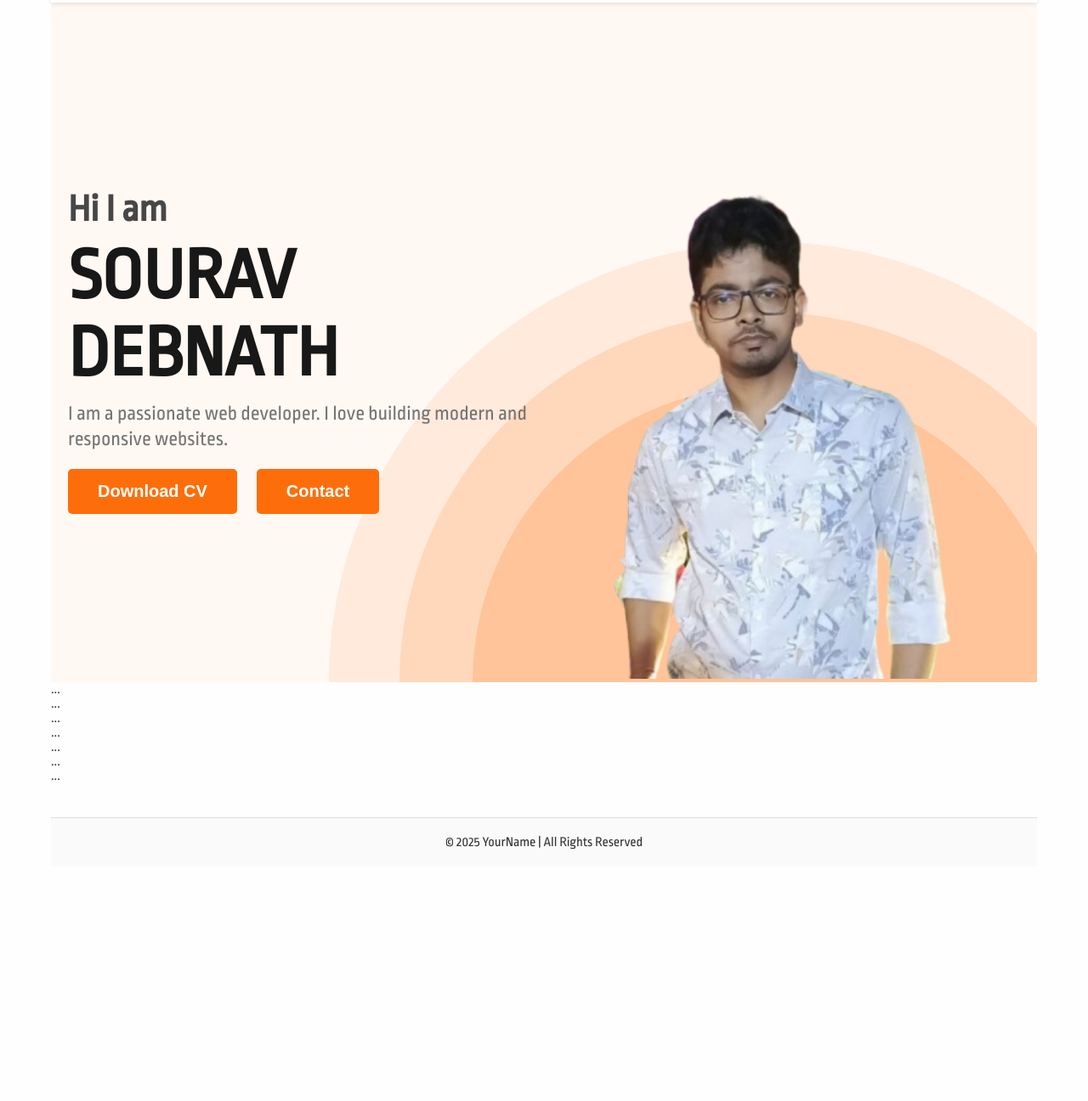
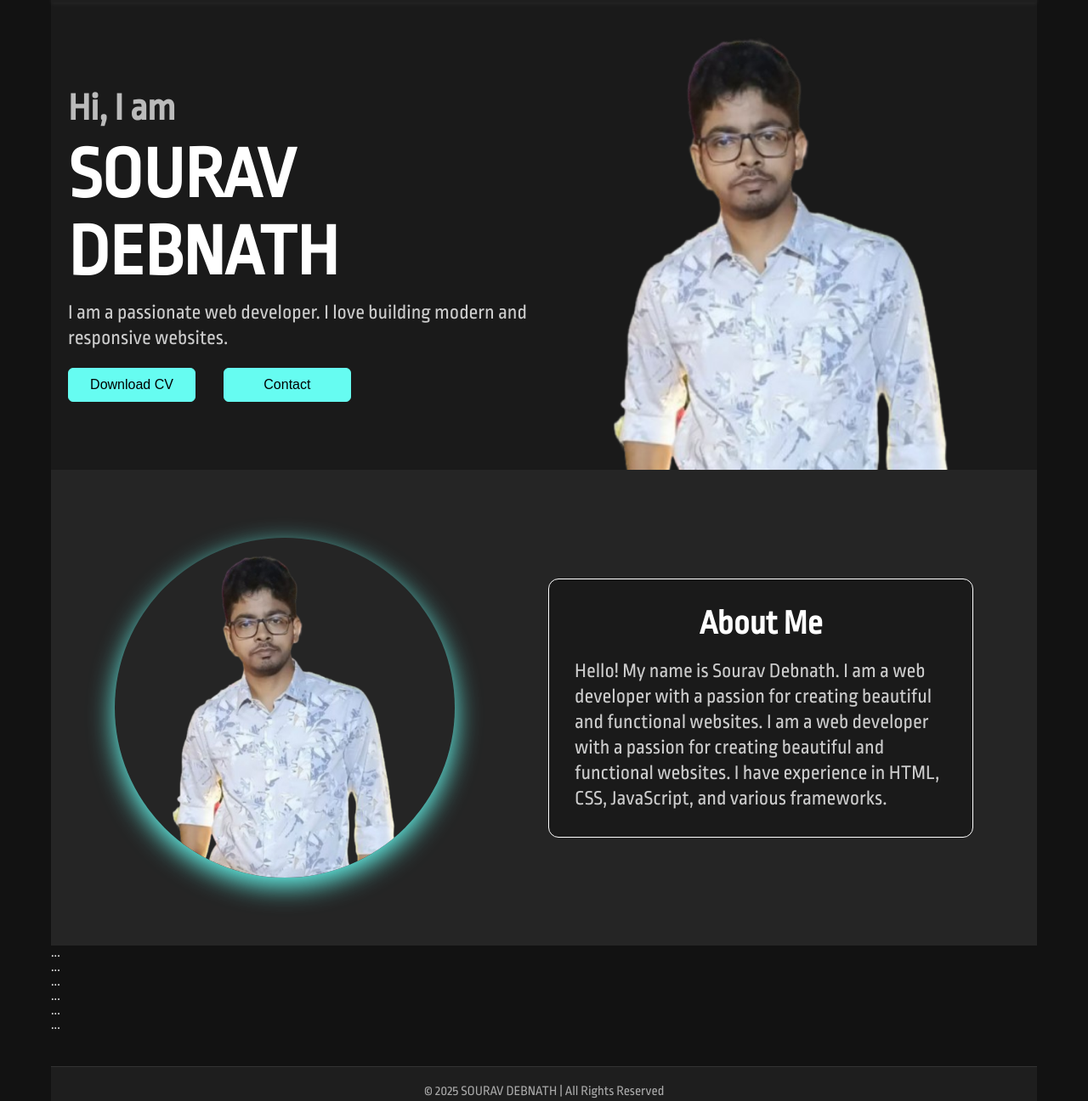
Before and after one commit to SOURAVcse9/personal-portfolio, a plain HTML site: page index.html in a window 1280 px wide. Shown: the part 63-1359 px from the top of the page at 85% size. Before the commit the page ends 1083 px from the top, so only its background shows below. Drawn offline with Linux system fonts and the light colour scheme.

Commit message:
change the website theme and add another section

```diff
--- a/index.html
+++ b/index.html
@@ -1,32 +1,25 @@
 <!DOCTYPE html>
 <html lang="en">
 <head>
-    <meta charset="UTF-8">
-    <meta name="viewport" content="width=device-width, initial-scale=1.0">
-    <title>web developer</title>
-    <link rel="shortcut icon" href="images/pic.png" type="image/x-icon">
+  <meta charset="UTF-8" />
+  <meta name="viewport" content="width=device-width, initial-scale=1.0"/>
+  <title>Web Developer</title>
+  <link rel="shortcut icon" href="images/pic.png" type="image/x-icon" />
 
-    <link rel="preconnect" href="https://fonts.googleapis.com">
-    <link rel="preconnect" href="https://fonts.gstatic.com" crossorigin>
-    <link href="https://fonts.googleapis.com/css2?family=Open+Sans&family=Ropa+Sans&display=swap" rel="stylesheet">
-    <link rel="stylesheet" href="styles/style.css">
+  <!-- Fonts -->
+  <link rel="preconnect" href="https://fonts.googleapis.com" />
+  <link rel="preconnect" href="https://fonts.gstatic.com" crossorigin />
+  <link href="https://fonts.googleapis.com/css2?family=Open+Sans&family=Ropa+Sans&display=swap" rel="stylesheet" />
 
+  <!-- Styles -->
+  <link rel="stylesheet" href="styles/style.css" />
 </head>
-
-<script>
-  function toggleMenu() {
-    const navMenu = document.getElementById("nav-menu");
-    navMenu.classList.toggle("show");
-  }
-</script>
 
 <body>
   <!-- Navbar -->
   <header class="navbar">
     <h2 class="logo">SOURAV DEBNATH</h2>
-    <div class="hamburger" onclick="toggleMenu()">
-      &#9776;
-    </div>
+    <div class="hamburger" onclick="toggleMenu()">&#9776;</div>
     <nav id="nav-menu" class="nav-links">
       <ul>
         <li><a href="#about">About</a></li>
@@ -40,25 +33,38 @@
     </nav>
   </header>
 
-
-  <div class="bannar">
+  <!-- Banner -->
+  <section class="bannar">
     <div class="bannar-content">
-        <h3 class="bannar-greating">Hi I am</h3>
-        <h1 class="bannar-heading">SOURAV DEBNATH</h1>
-        <p class="bannar-discreption">
-          I am a passionate web developer. I love building modern and responsive websites.
-        </p>
+      <h3 class="bannar-greating">Hi, I am</h3>
+      <h1 class="bannar-heading">SOURAV DEBNATH</h1>
+      <p class="bannar-discreption">
+        I am a passionate web developer. I love building modern and responsive websites.
+      </p>
+      <div class="button-group">
         <button class="btn-primary">Download CV</button>
         <button class="btn-primary">Contact</button>
+      </div>
     </div>
     <div class="bannar-image">
-      <img src="images/profile.png" alt="profile picture">
+      <img src="images/profile.png" alt="Profile picture" />
     </div>
-  </div>
+  </section>
 
-
-  <!-- Sections (placeholders, will fill in next steps) -->
-  <section id="about">...</section>
+  <!-- Placeholder Sections -->
+  <section class="about">
+    <div class="photo">
+      <img src="images/profile.png" alt="Profile picture" class="profile-photo" />
+    </div>
+    <div class="about-content">
+      <h2 class="about-heading">About Me</h2>
+      <p class="about-description">
+        Hello! My name is Sourav Debnath. I am a web developer with a passion for creating beautiful and functional websites.
+        I am a web developer with a passion for creating beautiful and functional websites.
+        I have experience in HTML, CSS, JavaScript, and various frameworks.
+      </p>
+      </div>
+    </section>
   <section id="skills">...</section>
   <section id="experience">...</section>
   <section id="education">...</section>
@@ -68,7 +74,15 @@
 
   <!-- Footer -->
   <footer class="footer">
-    <p>© 2025 YourName | All Rights Reserved</p>
+    <p>© 2025 SOURAV DEBNATH | All Rights Reserved</p>
   </footer>
+
+  <!-- Script for Menu -->
+  <script>
+    function toggleMenu() {
+      const navMenu = document.getElementById("nav-menu");
+      navMenu.classList.toggle("show");
+    }
+  </script>
 </body>
 </html>
--- a/styles/style.css
+++ b/styles/style.css
@@ -1,33 +1,25 @@
-
 /* developer */
-*{
+/* redmi note 11 ip 192.168.179.247 */
+* {
   margin: 0;
   padding: 0;
   box-sizing: border-box;
 }
+
 body {
   font-family: 'Ropa Sans', 'Open Sans', sans-serif;
-    margin: 0;
   padding: 0 20px;
   max-width: 1200px;
-    /* max-width: 80%; */
   margin-inline: auto;
-    background-color: #fefefe;
-    color: #333;
-    /* display: flex;
-    flex-direction: column; */
-    align-items: center;
-    /* line-height: 1.6; */
-    /* font-size: 16px; */
+  background-color: #121212;
+  color: #f1f1f1;
   overflow-x: hidden;
 }
 
-
 .navbar {
-    background: #ffffff;
+  background: #1e1e1e;
   padding: 20px;
-
-    box-shadow: 0 2px 5px rgba(0,0,0,0.1);
+  box-shadow: 0 2px 5px rgba(255, 255, 255, 0.05);
   display: flex;
   justify-content: space-between;
   align-items: center;
@@ -45,23 +37,22 @@
 
 .nav-links a {
   text-decoration: none;
-    color: #333;
+  color: #f1f1f1;
   font-weight: 500;
   transition: color 0.3s;
 }
 
 .nav-links a:hover {
-    color:#FD6E0A;;
+  color:#66FCF1;
 }
 
-/* Hamburger icon */
 .hamburger {
   display: none;
   font-size: 28px;
   cursor: pointer;
+  color: #f1f1f1;
 }
 
-/* Default nav menu setup */
 .nav-links ul {
   display: flex;
   list-style: none;
@@ -70,20 +61,17 @@
 
 .nav-links ul li a {
   text-decoration: none;
-  color: #333;
+  color: #f1f1f1;
   font-weight: 500;
   transition: color 0.3s;
 }
 
 .nav-links ul li a:hover {
-  color: #FD6E0A;
+  color: #66FCF1;
 }
 
-
-
-
 .btn-primary {
-    display: inline-flex;
+  /* display: inline-flex;
   align-items: center;
   justify-content: center;
   border-radius: 5px;
@@ -95,33 +83,42 @@
   padding: 15px 35px;
   margin-right: 20px;
   cursor: pointer;
-    transition: background 0.3s;
+  transition: background 0.3s; */
+
+  background-color:#66FCF1;
+  color: black;
+  border: 1px solid #66FCF1;
+  padding: 10px;
+  font-size: 1rem;
+  border-radius: 6px;
+  cursor: pointer;
+  transition: all 0.3s ease;
+  margin-right: 30px;
+  width: 150px;
+
+
 }
 
 .btn-primary:hover {
-    background: #e55e00;
-    margin-right: 20px;
-    padding:15px 35px;
+  /* background: #e55e00; */
+  background-color: #66FCF1;
+  color: #1f1f1f;
+  border-color: #888;
 }
 
 .bannar {
   display: flex;
   justify-content: space-between;
   align-items: center;
-    background-color: #FFF8F3;
-    background-image: url('../images/header.png');
-    background-repeat: no-repeat, no-repeat;
-    background-position:bottom right;
-    background-size: auto, auto; /* Keep original image size */
+  background-color: #1a1a1a;
   padding: 100px 20px 80px 20px;
   margin: 0 auto;
-    height: 100vh;
+  /* height: 100vh; */
   gap: 30px;
   position: relative;
   overflow: hidden;
   flex-wrap: wrap;
 }
-
 
 .bannar-content {
   max-width: 600px;
@@ -129,75 +126,135 @@
 }
 
 .bannar-greating {
-    color: #474747;
+  color: #bbb;
   font-size: 45px;
   font-weight: 600;
   margin-bottom: 10px;
 }
 
 .bannar-heading {
-    color: #181818;
+  color: #fff;
   font-size: 85px;
   font-weight: 700;
   margin: 10px 0;
 }
 
 .bannar-discreption {
-    color: #757575;
+  color: #ccc;
   font-size: 24px;
   line-height: 30px;
   margin-bottom: 20px;
   max-width: 585px;
+}
 
-  }
 .bannar-image {
   position: absolute;
   bottom: 0;
-    right: 0px; /* Slight inward offset */
-    max-width: 600px; /* Adjust to preferred size */
+  right: 0px;
+  max-width: 600px;
   width: 100%;
-    height: auto;
-    z-index: 1; /* Ensure it's on top if needed */
+  height: 100%;
+  max-height: 98%;
+  z-index: 1;
 }
+
 .bannar-image img {
   width: 100%;
   height: auto;
-    /* box-shadow: 0 4px 12px rgba(0,0,0,0.1);  */
-
 }
 
+.about {
+  display: flex;
+  justify-content: center;
+  align-items: center;
+  background-color: #252525;
+  padding: 80px 20px;
+  /* height: 80vh; */
+  gap: 80px;
+  flex-wrap: wrap;
+  position: relative;
+  overflow: hidden;
+}
+
+.photo {
+  flex: 1 1 40%;
+  max-width: 400px;
+  width: 80%;
+  height: auto;
+  display: flex;
+  justify-content: center;
+  align-items: center;
+  align-items: flex-end;
+  z-index: 1;
+  margin-right: 30px;
+}
+
+.photo img {
+  width: 100%;
+  height: auto;
+  border-radius: 50%;
+  box-shadow: 0 10px 30px #66FCF1;
+}
+
+.about-content {
+  flex: 1 1 50%;
+  padding: 30px;
+  background-color:#1a1a1a;
+  /* color: #fff; */
+  border: 1px solid #fff;
+  border-radius: 12px;
+  text-wrap: wrap;
+  max-width: 500px;
+  width: 100%;
+  height: auto;
+
+  transition: transform 0.3s ease, box-shadow 0.3s ease;
+  z-index: 2;
+}
+
+.about-content:hover {
+  transform: translateY(-5px);
+  box-shadow: 0 10px 25px #66FCF1;
+}
+
+.about-heading{
+  color: #fff;
+  font-size: 40px;
+  font-weight: 700;
+  margin-bottom: 20px;
+  align-items: center;
+  text-align: center;
+}
+.about-description {
+  color: #ccc;
+  font-size: 24px;
+  font-weight: 400;
+
+  line-height: 30px;
+  align-items: center;
+  /* text-align: center; */
+}
 
 
 
 .footer {
   text-align: center;
   padding: 1rem;
-    background: #fafafa;
-    border-top: 1px solid #ddd;
-    margin-top:40px;
+  background: #1e1e1e;
+  border-top: 1px solid #333;
+  margin-top: 40px;
   padding: 20px 0px;
+  color: #aaa;
 }
 
-
-
-
-
-
-
 /* Responsive Design */
-
-/* Tablet (768px and below) */
 @media (max-width: 768px) {
-
-
   .nav-links {
     flex-direction: column;
     font-size: 20px;
-
   }
 
   .navbar {
-    /* /* flex-direction: column; */
     align-items: flex-start;
     flex-wrap: wrap;
     display: flex;
@@ -206,7 +263,6 @@
 
   .hamburger {
     display: block;
-    cursor:pointer;
   }
 
   .nav-links {
@@ -233,12 +289,10 @@
     text-align: center;
     padding: 40px 10px;
     height: auto;
-    text-align: center;
   }
 
   .bannar-content {
     max-width: 100%;
-    flex: 1 1 100%;
   }
 
   .bannar-heading {
@@ -252,23 +306,20 @@
   .bannar-discreption {
     font-size: 18px;
     line-height: 28px;
-    max-width: 100%;
   }
 
   .bannar-image {
     position: relative;
-
     max-width: 100%;
     display: flex;
     justify-content: center;
     margin: 20px auto 0 auto;
   }
+
   .bannar-image img {
     width: 100%;
     height: auto;
-    /* max-width:300px; */
-    margin:0 auto;
-
+    margin: 0 auto;
   }
 
   .btn-primary {
@@ -278,7 +329,6 @@
   }
 }
 
-/* Mobile (480px and below) */
 @media (max-width: 480px) {
   .navbar {
     padding: 10px;
@@ -286,6 +336,7 @@
 
   .logo {
     font-size: 20px;
+    color: #fff;
   }
 
   .nav-links {
```
Lines whose indentation alone changed are shown as unchanged.
